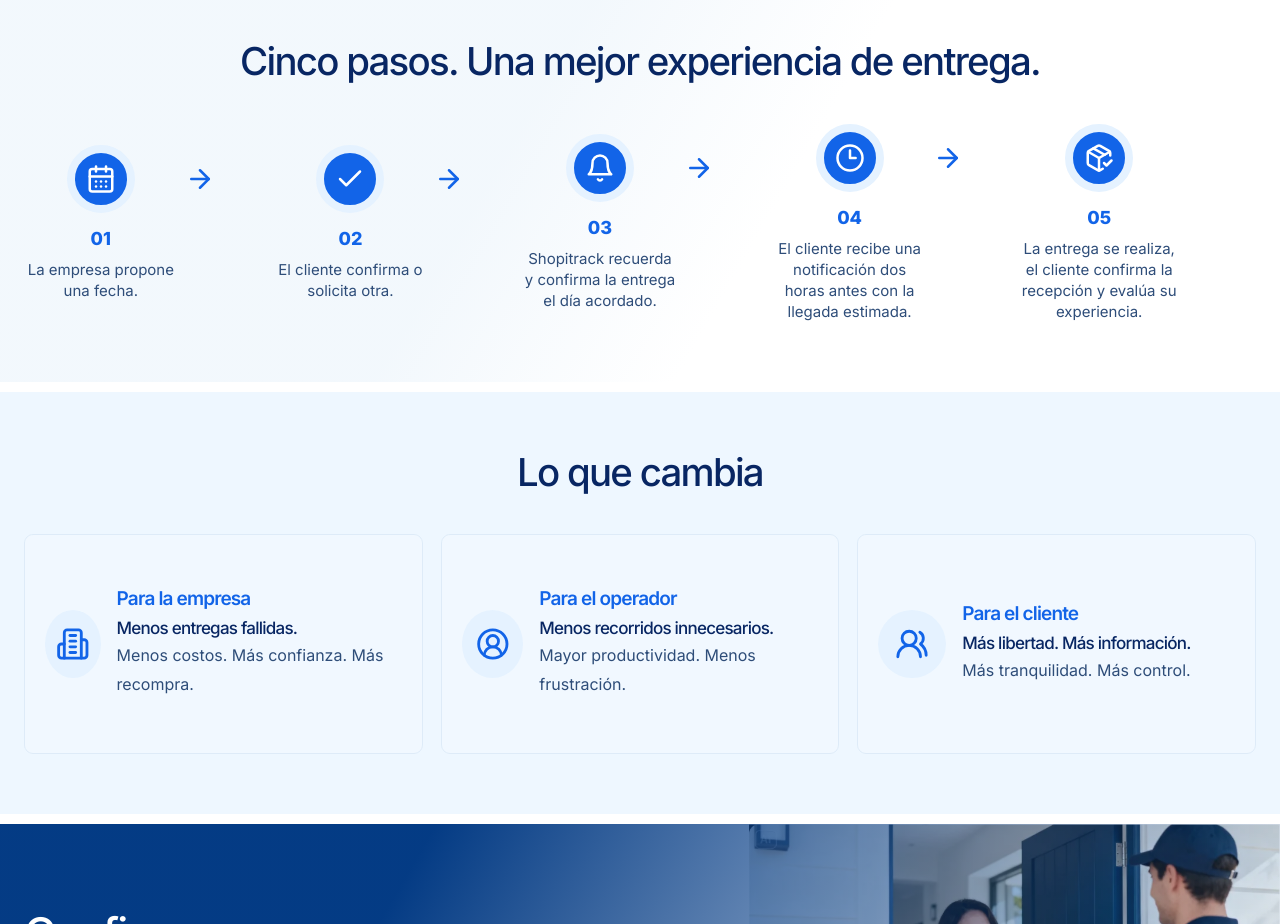
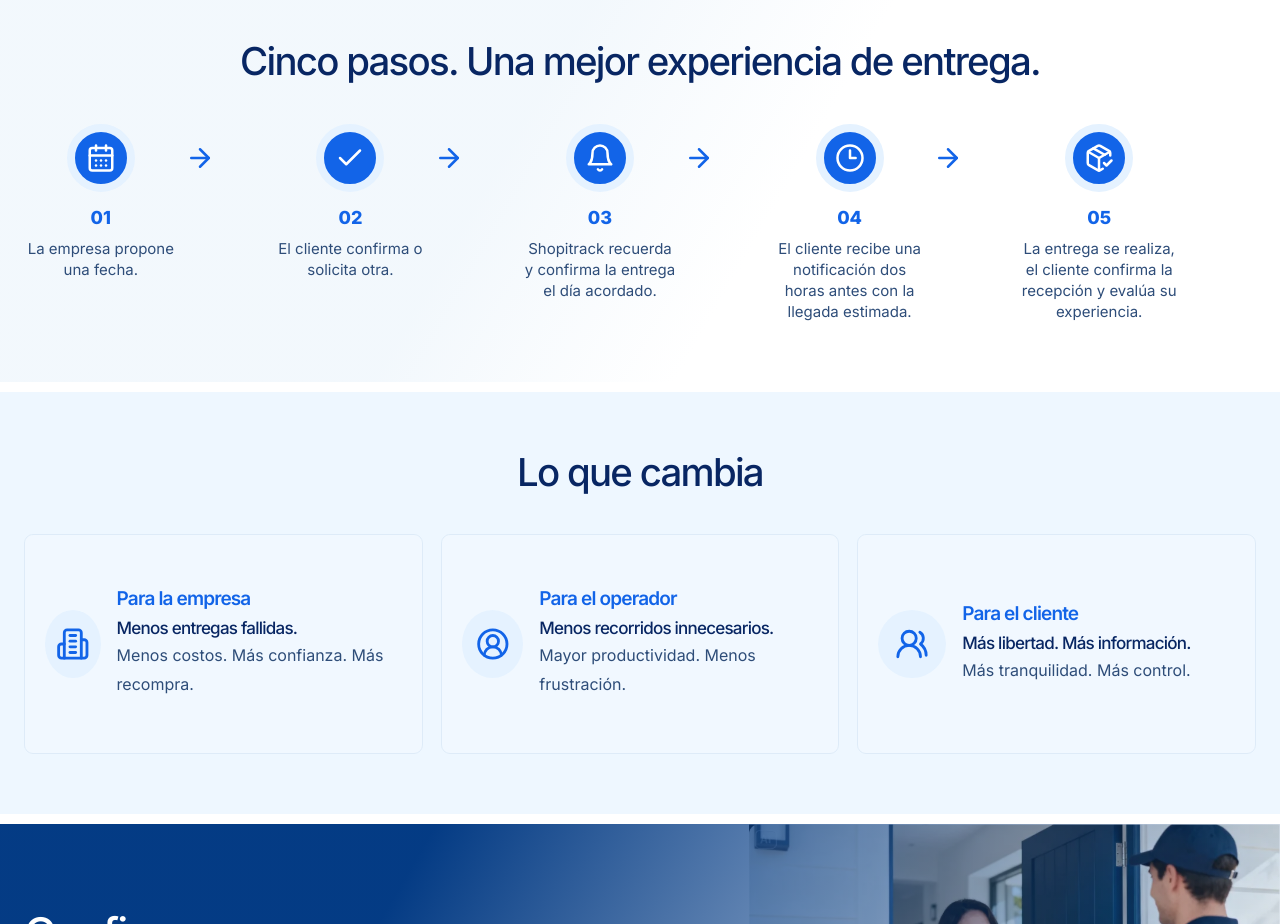
Before and after one commit to alonsoct00/shopitrack-v0, a React (Vite) app: page / in a window 1280 px wide. Shown: the part 2360-3284 px from the top of the page. Built offline with nearby package versions, Linux system fonts and the light colour scheme.

Commit message:
update september 24

```diff
--- /dev/null
+++ b/src/components/ImageWithFallback.tsx
@@ -0,0 +1,34 @@
+import { useState, type ImgHTMLAttributes } from "react";
+
+const DEFAULT_FALLBACK_SRC = "/images/image-fallback.svg";
+
+type ImageWithFallbackProps = ImgHTMLAttributes<HTMLImageElement> & {
+  fallbackSrc?: string;
+};
+
+export function ImageWithFallback({
+  src,
+  srcSet,
+  sizes,
+  fallbackSrc = DEFAULT_FALLBACK_SRC,
+  onError,
+  ...props
+}: ImageWithFallbackProps) {
+  // Se guarda qué src falló (no un booleano) para reintentar si el src cambia.
+  const [failedSrc, setFailedSrc] = useState<string | undefined>();
+  const showFallback = !src || failedSrc === src;
+
+  return (
+    <img
+      {...props}
+      src={showFallback ? fallbackSrc : src}
+      srcSet={showFallback ? undefined : srcSet}
+      sizes={showFallback ? undefined : sizes}
+      onError={(event) => {
+        // Si el fallback también falla no se vuelve a actualizar: evita un bucle.
+        if (!showFallback) setFailedSrc(src);
+        onError?.(event);
+      }}
+    />
+  );
+}
--- a/src/components/IndustriesShowcase.tsx
+++ b/src/components/IndustriesShowcase.tsx
@@ -1,5 +1,6 @@
 import { useEffect, useState } from "react";
 import { ChevronLeft, ChevronRight } from "lucide-react";
+import { ImageWithFallback } from "@/components/ImageWithFallback";
 
 type Slide = { src: string; alt: string };
 
@@ -51,7 +52,7 @@ export function IndustriesShowcase() {
       <div className="industries-showcase-viewport">
         <div className="industries-collage-grid" key={page}>
           {SLIDES[page].map((slide) => (
-            <img key={slide.src} src={slide.src} alt={slide.alt} width={800} height={533} loading="lazy" />
+            <ImageWithFallback key={slide.src} src={slide.src} alt={slide.alt} width={800} height={533} loading="lazy" />
           ))}
         </div>
       </div>
--- a/src/components/InfoCard.tsx
+++ b/src/components/InfoCard.tsx
@@ -1,5 +1,6 @@
 import type { ReactNode } from "react";
 import { RichText } from "@/components/RichText";
+import { ImageWithFallback } from "@/components/ImageWithFallback";
 
 export function InfoCard({
   icon,
@@ -19,7 +20,7 @@ export function InfoCard({
   return (
     <article className={`info-card${image ? " info-card--media" : ""}`}>
       {image ? (
-        <img
+        <ImageWithFallback
           className="info-card-media"
           src={image.src}
           alt={image.alt}
--- a/src/components/StepsList.tsx
+++ b/src/components/StepsList.tsx
@@ -1,6 +1,7 @@
 import { ArrowRight } from "lucide-react";
 import type { StepItem } from "@/data/types";
 import { RichText } from "@/components/RichText";
+import { ImageWithFallback } from "@/components/ImageWithFallback";
 
 export function StepsList({
   steps,
@@ -24,7 +25,7 @@ export function StepsList({
             <div className="step-line">
               {step.image ? (
                 <span className="step-media">
-                  <img
+                  <ImageWithFallback
                     src={step.image.src}
                     alt={step.image.alt}
                     loading="lazy"
--- a/src/pages/Clientes.tsx
+++ b/src/pages/Clientes.tsx
@@ -14,6 +14,7 @@ import {
 import { seoConfig } from "@/data/seo";
 import { ErrorBoundary } from "@/components/ErrorBoundary";
 import { RichText } from "@/components/RichText";
+import { ImageWithFallback } from "@/components/ImageWithFallback";
 
 export function Clientes() {
   return (
@@ -39,7 +40,7 @@ export function Clientes() {
                 </p>
               </div>
               <div className="hero-art">
-                <img
+                <ImageWithFallback
                   src={clientesImages.hero}
                   srcSet={clientesImages.heroSrcSet}
                   sizes="(max-width: 800px) 100vw, 50vw"
--- a/src/pages/Contacto.tsx
+++ b/src/pages/Contacto.tsx
@@ -17,6 +17,7 @@ import {
 } from "@/data/contacto";
 import { seoConfig } from "@/data/seo";
 import { ErrorBoundary } from "@/components/ErrorBoundary";
+import { ImageWithFallback } from "@/components/ImageWithFallback";
 
 
 interface ContactFormData {
@@ -189,7 +190,7 @@ export function Contacto() {
                 </a>
               </div>
               <div className="hero-art">
-                <img
+                <ImageWithFallback
                   src={contactoImages.hero}
                   srcSet={contactoImages.heroSrcSet}
                   sizes="(max-width: 800px) 100vw, 50vw"
--- a/src/pages/Empresas.tsx
+++ b/src/pages/Empresas.tsx
@@ -21,6 +21,7 @@ import { seoConfig } from "@/data/seo";
 import { ErrorBoundary } from "@/components/ErrorBoundary";
 import type { Icon, IconItem } from "@/data/types";
 import { RichText } from "@/components/RichText";
+import { ImageWithFallback } from "@/components/ImageWithFallback";
 
 function StatCard({
   icon,
@@ -101,7 +102,7 @@ export function Empresas() {
                 </Link>
               </div>
               <div className="hero-art">
-                <img
+                <ImageWithFallback
                   src={empresasImages.hero}
                   srcSet={empresasImages.heroSrcSet}
                   sizes="(max-width: 800px) 100vw, 50vw"
@@ -478,7 +479,7 @@ export function Empresas() {
                 </div>
               </div>
               <div className="photo-frame">
-                <img
+                <ImageWithFallback
                   src={empresasImages.cta}
                   width={1024}
                   height={559}
--- a/src/styles/custom.scss
+++ b/src/styles/custom.scss
@@ -420,12 +420,13 @@
 
             .step-line {
                 span {
-                    background-color: white;
+                    background-color: var(--surface);
                     color: rgb(var(--color-blue));
                 }
 
+                // Blanco como el texto de la sección: el azul sobre el fondo navy no alcanzaba 3:1.
                 i {
-                    color: rgb(var(--color-blue));
+                    color: var(--surface);
                     display: inline-flex;
                     flex: 1;
                     text-align: center;
@@ -768,16 +769,165 @@
         }
 
         @include mobile-only {
-            .benefits-grid,
+            // .benefits-section .benefits-grid: misma especificidad que la regla de 3 columnas,
+            // si no, esta nunca aplicaba.
+            .benefits-section .benefits-grid,
             .usecases-grid,
             .roi-grid {
                 grid-template-columns: 1fr;
             }
 
+            // Sin el listón decorativo de Home, el padding inferior global del hero queda vacío.
+            .hero {
+                padding-bottom: var(--space-lg);
+            }
+
+            // Columnas vacías del split-grid (reservadas en desktop) solo suman gap al apilarse.
+            .split-grid > :empty {
+                display: none;
+            }
+
             .last-impression {
                 background-size: cover !important;
                 background-attachment: scroll !important;
-                height: 300px !important;
+                height: auto !important;
+                min-height: 300px;
+                padding-block: 48px;
+            }
+
+            // En mobile la entrada de los pasos es vertical; sin esto el translateY(-40px)
+            // de animations.scss persiste tras hacerse visibles y monta los pasos sobre el título.
+            html.reveal-ready & .steps-list .step.is-visible {
+                transform: none;
+            }
+
+            // Pasos: la flecha vuelve al flujo en lugar de quedar absoluta en la esquina derecha,
+            // y va después de la etiqueta para señalar el siguiente paso (no su propio texto).
+            .steps-section .step-line i {
+                display: flex;
+                flex: none;
+                position: relative;
+                right: auto;
+                margin: 10px 0;
+            }
+
+            .steps-section .steps-list:not(.steps-list--flow) {
+                .step-line {
+                    display: contents;
+                }
+
+                .step-line i {
+                    order: 1;
+                    margin: 12px 0 0;
+                }
+
+                .step p {
+                    margin-top: 12px;
+                }
+            }
+
+            // El fondo se desvanece a blanco en el último ~5% de la sección; sin este margen las
+            // etiquetas blancas del flujo quedan sobre el desvanecido y pierden contraste.
+            .steps-section {
+                padding-bottom: 96px;
+            }
+
+            // Flujo Empresa → Operador → Cliente: son 3 etiquetas cortas, se mantiene en fila.
+            .steps-list.steps-list--flow {
+                grid-template-columns: none;
+                grid-auto-flow: column;
+                grid-auto-columns: 1fr;
+                gap: 8px;
+
+                .step-line {
+                    position: relative;
+                    width: 100%;
+                    margin: 0 0 8px;
+                }
+
+                .step-line > span {
+                    width: 56px;
+                    height: 56px;
+                    border-width: 6px;
+                }
+
+                .step-line svg {
+                    height: 22px;
+                }
+
+                .step-line i {
+                    position: absolute;
+                    top: 50%;
+                    right: -13px;
+                    margin: 0;
+                    transform: translateY(-50%);
+                }
+
+                .step-line i svg {
+                    width: 18px;
+                }
+            }
+
+            .tech-integration .communication-flow {
+                flex-direction: column;
+                align-items: flex-start;
+                gap: 12px;
+
+                .steps-list {
+                    width: 100%;
+                }
+            }
+
+            // Card con imagen: lado a lado dejaba ~18 caracteres por línea en 320–430px.
+            // La imagen pasa arriba y el mismo desvanecido se orienta hacia el texto (abajo).
+            .benefits-section .info-card.info-card--media {
+                flex-direction: column;
+
+                &::before {
+                    display: none;
+                }
+
+                .info-card-media {
+                    flex: none;
+                    width: 100%;
+                    height: 180px;
+                    mask-image: linear-gradient(to bottom, #000 55%, transparent);
+                }
+
+                .info-card-body {
+                    padding: 0 20px 20px;
+                }
+            }
+
+            .benefits-section .benefits-grid .info-card-body .industry-list li {
+                font-size: 16px;
+                // anywhere (no break-word) reduce el min-content: grid y flex pueden encogerse.
+                overflow-wrap: anywhere;
+            }
+
+            // Sin min-width: 0 el cuerpo (flex item) no se encoge junto a la imagen y
+            // palabras largas como "proveedor/almacenaje/merma" desbordan la card.
+            .benefits-section .info-card--media .info-card-body {
+                min-width: 0;
+            }
+
+            // 801–960px: la regla global de tablet deja las etiquetas de paso en 10px,
+            // ilegibles en la fila de 6 pasos de Empresas.
+            @include tablet {
+                .steps-section .step p {
+                    font-size: 14px;
+                    max-width: none;
+                }
+            }
+
+            // En columnas angostas evita palabras huérfanas en títulos y bullets.
+            h1, h2, h3, h4 {
+                text-wrap: balance;
+            }
+
+            .industry-list li,
+            .step p {
+                text-wrap: pretty;
             }
         }
 
--- a/src/styles/sections.scss
+++ b/src/styles/sections.scss
@@ -199,8 +199,9 @@
   display: flex;
   flex-direction: column;
   align-items: center;
-  justify-content: center;
   position: relative;
+  align-items: stretch;
+  justify-content: flex-start;
 }
 
 .step-line {
```
Also changed, not shown: src/pages/Home.tsx (+9 -8 lines), src/pages/Sectores.tsx (+4 -3 lines), public/images/image-fallback.svg (added), 3 other files (tests, documents, lock files or other folders).
